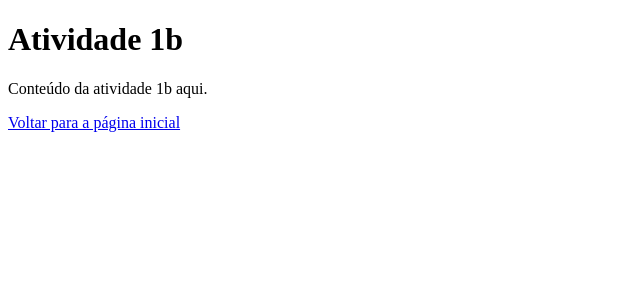
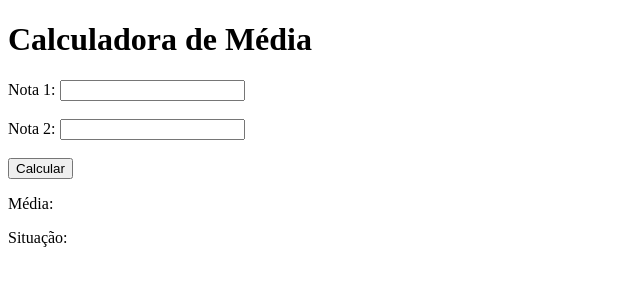
Before and after one commit to Danielestra/Danielestra, a plain HTML site: page atividade1b.html in a window 1280 px wide. Shown: the whole page, without its empty margins (0-640 px from the left). Drawn offline with Linux system fonts and the light colour scheme.

Commit message:
Update atividade1b.html

```diff
--- a/atividade1b.html
+++ b/atividade1b.html
@@ -3,11 +3,51 @@
 <head>
     <meta charset="UTF-8">
     <meta name="viewport" content="width=device-width, initial-scale=1.0">
-    <title>Atividade 1b</title>
+    <title>Calculadora de Média</title>
+    <style>
+        .aprovado {
+            color: blue;
+        }
+        .reprovado {
+            color: red;
+        }
+    </style>
 </head>
 <body>
-    <h1>Atividade 1b</h1>
-    <p>Conteúdo da atividade 1b aqui.</p>
-    <a href="index.html">Voltar para a página inicial</a>
+    <h1>Calculadora de Média</h1>
+    <form id="form-notas">
+        <label for="nota1">Nota 1:</label>
+        <input type="number" id="nota1" required>
+        <br><br>
+        <label for="nota2">Nota 2:</label>
+        <input type="number" id="nota2" required>
+        <br><br>
+        <button type="button" onclick="calcularMedia()">Calcular</button>
+    </form>
+    <p>Média: <span id="media"></span></p>
+    <p>Situação: <span id="situacao"></span></p>
+
+    <script>
+        function calcularMedia() {
+            var nota1 = parseFloat(document.getElementById("nota1").value);
+            var nota2 = parseFloat(document.getElementById("nota2").value);
+
+            var media = (nota1 + nota2) / 2;
+            var situacao = "";
+            var cor = "";
+
+            if (media >= 6) {
+                situacao = "Aprovado";
+                cor = "aprovado";
+            } else {
+                situacao = "Reprovado";
+                cor = "reprovado";
+            }
+
+            document.getElementById("media").innerHTML = media.toFixed(2);
+            document.getElementById("situacao").innerHTML = situacao;
+            document.getElementById("situacao").className = cor;
+        }
+    </script>
 </body>
 </html>
```
